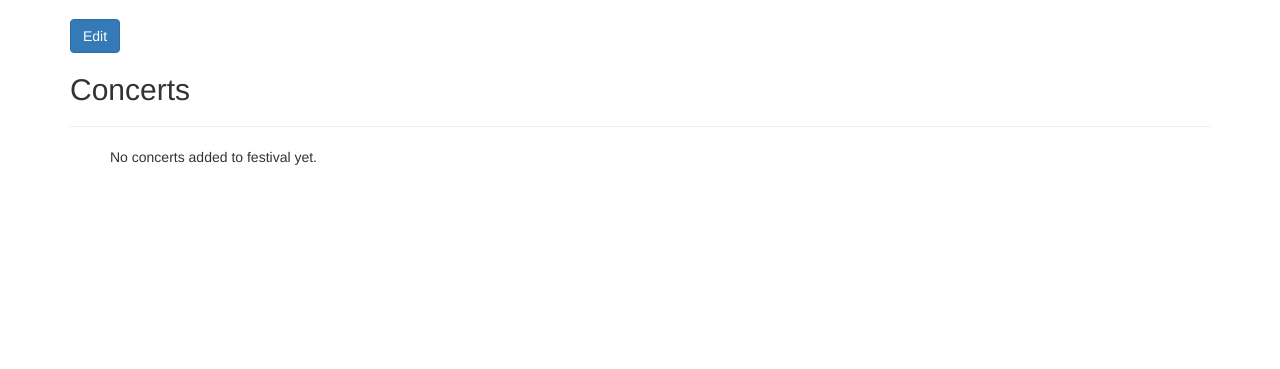
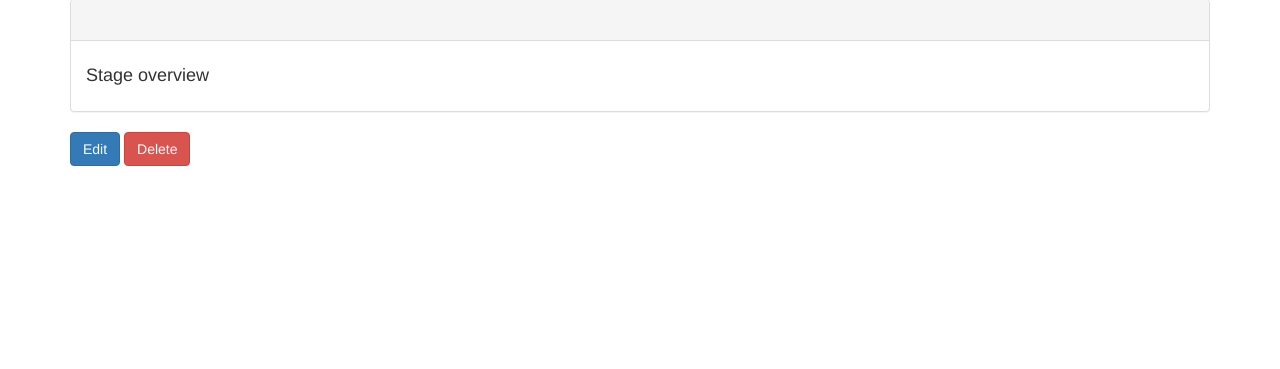
Before and after one commit to dliso/it1901-concert-booking, a Django app: template bands/templates/bands/festival_detail.html in a window 1280 px wide. Shown: the part 51-420 px from the top of the page. Run offline with Django 3.2, Linux system fonts and the light colour scheme; the template is opened without the code that fills it, so the values that code supplies are empty; parts of the project's set-up code (start-up, migrations or seed data) failed here and were passed over; some libraries are stand-ins or nearby versions.

Commit message:
Fix festival detail page

```diff
--- a/bands/templates/bands/festival_detail.html
+++ b/bands/templates/bands/festival_detail.html
@@ -2,22 +2,25 @@
 
 
 {% block content %}
-<h1>
-    {{ object }}
-</h1>
+
+{% include './festival_card.html' %}
 
 <a class="btn btn-primary"
    href="{% url 'admin:bands_festival_change' festival.id %}">
     Edit</a>
 
-<h2>Concerts</h2>
-<hr/>
-<ul>
-    {% for concert in festival.concerts.all %}
-    {{ concert.stage_name }}
-    {% empty %}
-    No concerts added to festival yet.
-    {% endfor %}
-</ul>
+<a class="btn btn-danger"
+   href="{% url 'admin:bands_festival_delete' festival.id %}">
+    Delete</a>
+
+<!-- <h2>Concerts</h2> -->
+<!-- <hr/> -->
+<!-- <ul> -->
+<!-- {% for concert in festival.concerts.all %} -->
+<!-- {{ concert.stage_name }} -->
+<!-- {% empty %} -->
+<!-- No concerts added to festival yet. -->
+<!-- {% endfor %} -->
+<!-- </ul> -->
 
 {% endblock content %}
```
